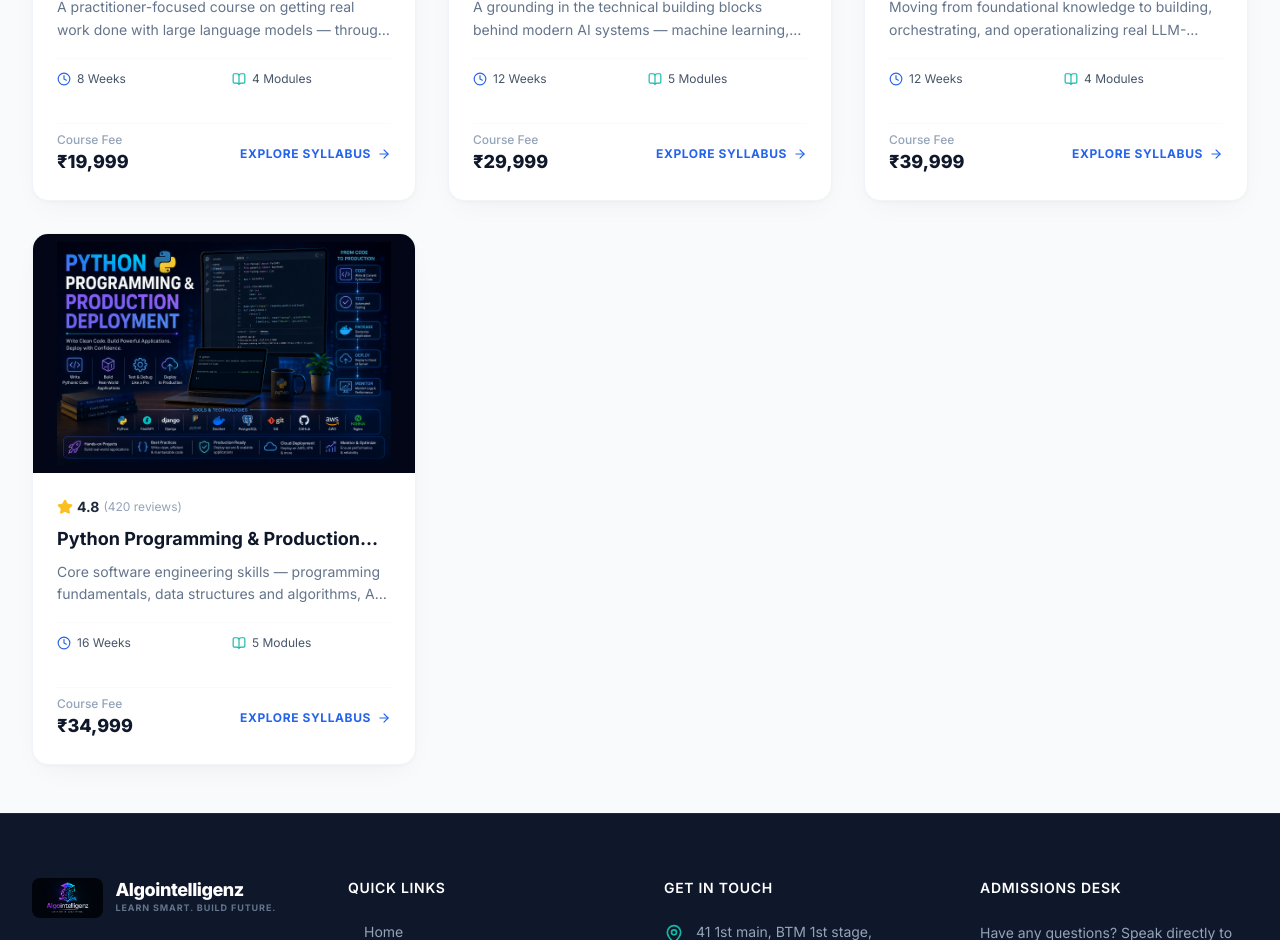
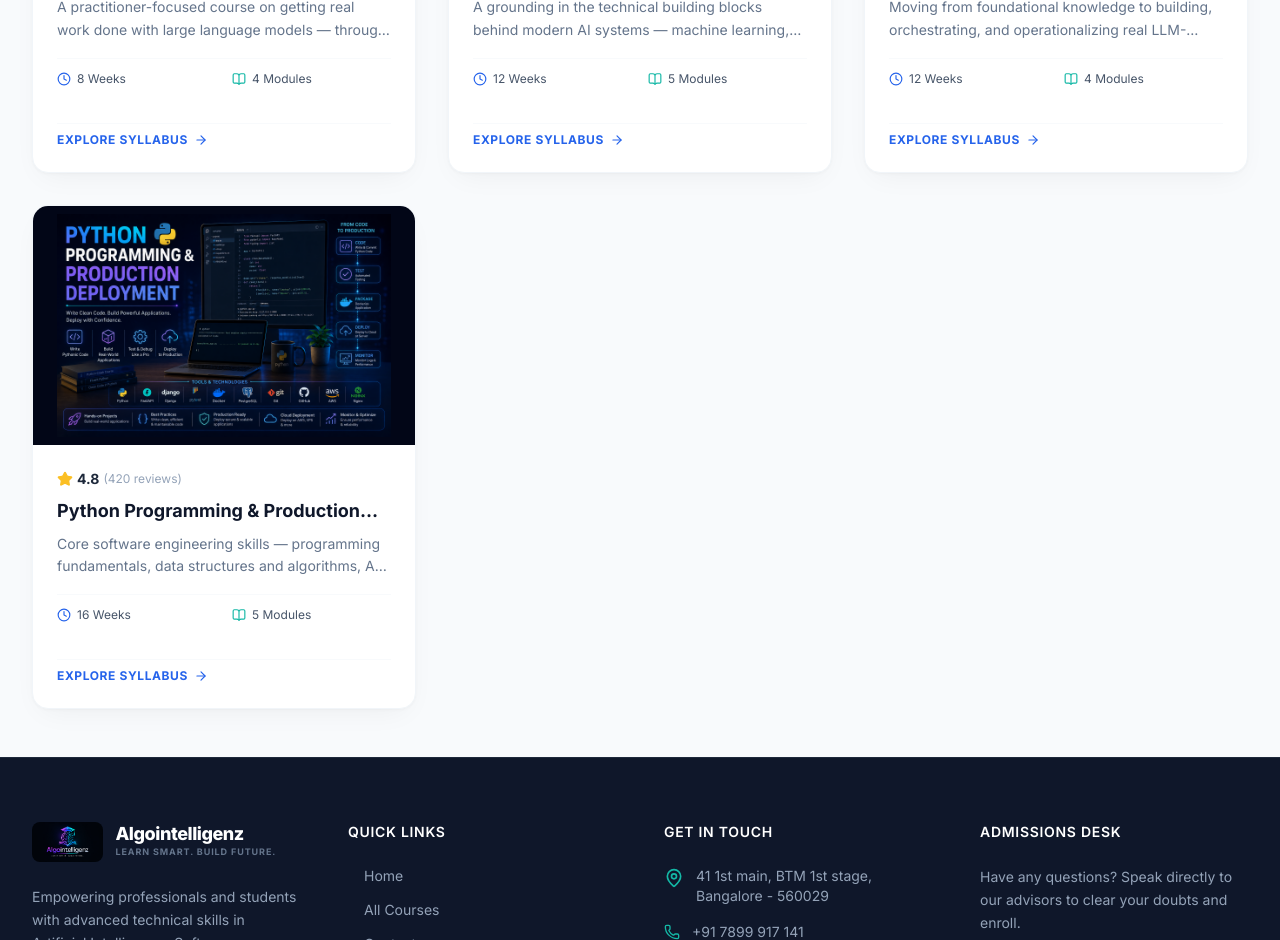
Before and after one commit to SaiGaneshKadali/Algointelligenz, a React (Vite) app: page /courses in a window 1280 px wide. Shown: the part 940-1880 px from the top of the page. Built offline with nearby package versions, Linux system fonts and the light colour scheme.

Commit message:
feat: implement course detail page and home page layout with course discovery components

```diff
--- a/src/components/common/CourseCard.jsx
+++ b/src/components/common/CourseCard.jsx
@@ -60,12 +60,12 @@ export default function CourseCard({ course, showPrice = true }) {
 
           {/* CTA & Pricing */}
           <div className="flex items-center justify-between pt-2 border-t border-slate-50 mt-2">
-            {showPrice && (
+            {/* {showPrice && (
               <div>
                 <span className="text-xs text-slate-400 block font-medium">Course Fee</span>
                 <span className="text-lg font-extrabold text-brand-primary">{course.price}</span>
               </div>
-            )}
+            )} */}
 
             <span className="text-brand-secondary group-hover:translate-x-1.5 transition-transform duration-300 flex items-center gap-1.5 text-xs font-bold uppercase tracking-wider">
               Explore Syllabus
--- a/src/pages/CourseDetail.jsx
+++ b/src/pages/CourseDetail.jsx
@@ -156,13 +156,13 @@ export default function CourseDetail() {
 
               {/* Details & Pricing */}
               <div className="p-6 md:p-8 space-y-6">
-                <div>
+                {/* <div>
                   <span className="text-xs text-slate-400 font-medium block uppercase tracking-wider mb-1">Course Fee</span>
                   <div className="flex items-baseline gap-2">
                     <span className="text-3xl font-black text-brand-primary">{course.price}</span>
                     <span className="text-xs text-slate-400 font-semibold">(One-time program fee)</span>
                   </div>
-                </div>
+                </div> */}
 
                 {/* Info List */}
                 <div className="space-y-4 border-t border-b border-slate-50 py-5 text-sm text-slate-600">
--- a/src/pages/Home.jsx
+++ b/src/pages/Home.jsx
@@ -87,7 +87,7 @@ export default function Home() {
       {/* 4. Learning Journey Section */}
       <LearningJourney />
 
-      {/* 5. Student Success Metrics Section */}
+      {/* 5. Student Success Metrics Section
       <section className="py-20 bg-slate-50 relative border-t border-b border-slate-100">
         <div className="max-w-7xl mx-auto px-4 sm:px-6 lg:px-8">
           <SectionTitle
@@ -110,6 +110,7 @@ export default function Home() {
           </div>
         </div>
       </section>
+      */}
 
       {/* 6. Testimonials Carousel Section */}
       <section className="py-20 bg-white overflow-hidden">
```
